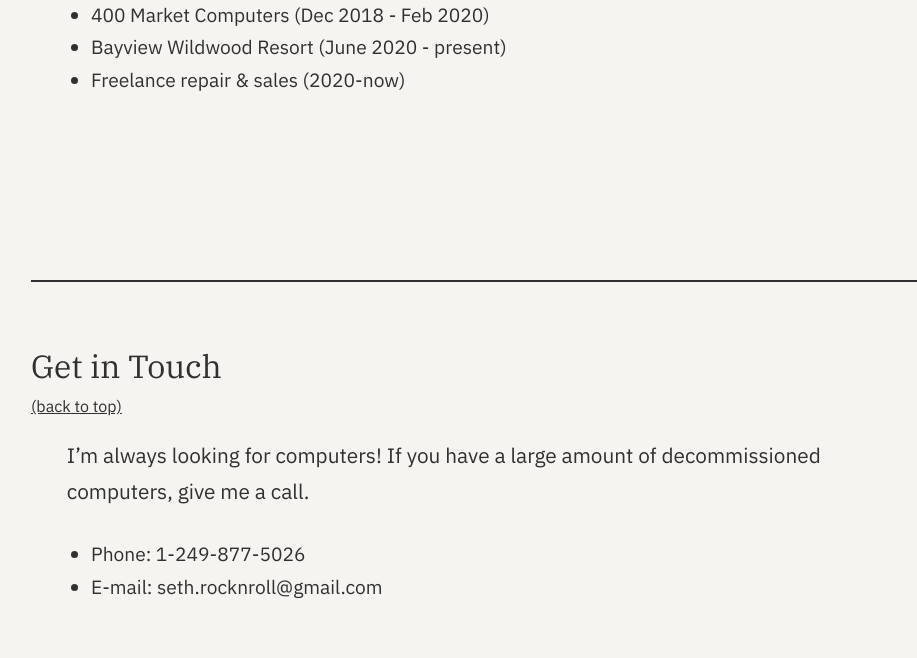
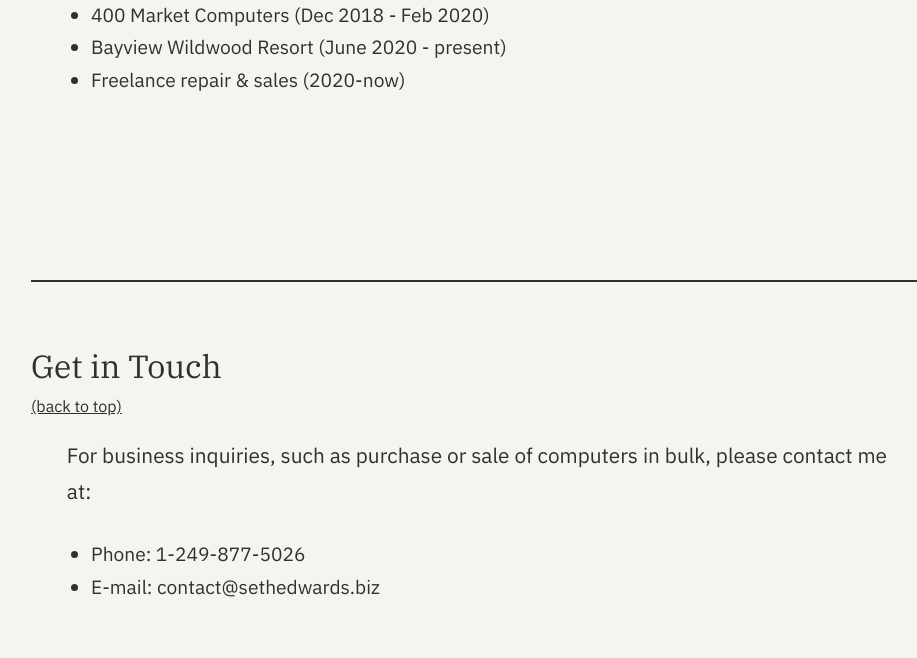
Before and after one commit to keknomancer/keknomancer.github.io, a plain HTML site: page index.html in a window 1280 px wide. Shown: the part 2108-2766 px from the top of the page, without its empty margins (289-1206 px from the left). Drawn offline with Linux system fonts and the light colour scheme.

Commit message:
Update index.html

```diff
--- a/index.html
+++ b/index.html
@@ -93,11 +93,10 @@
                 </div>
                 <a href='#top' class='.to-top'>(back to top)</a>
                 <p class='text'>
-                    I’m always looking for computers! If you have a large amount of decommissioned computers, give me a
-                    call.
+                    For business inquiries, such as purchase or sale of computers in bulk, please contact me at:
                 <ul>
                     <li>Phone: 1-249-877-5026</li>
-                    <li>E-mail: seth.rocknroll@gmail.com</li>
+                    <li>E-mail: contact@sethedwards.biz</li>
                 </ul>
                 </p>
             </div>
```
